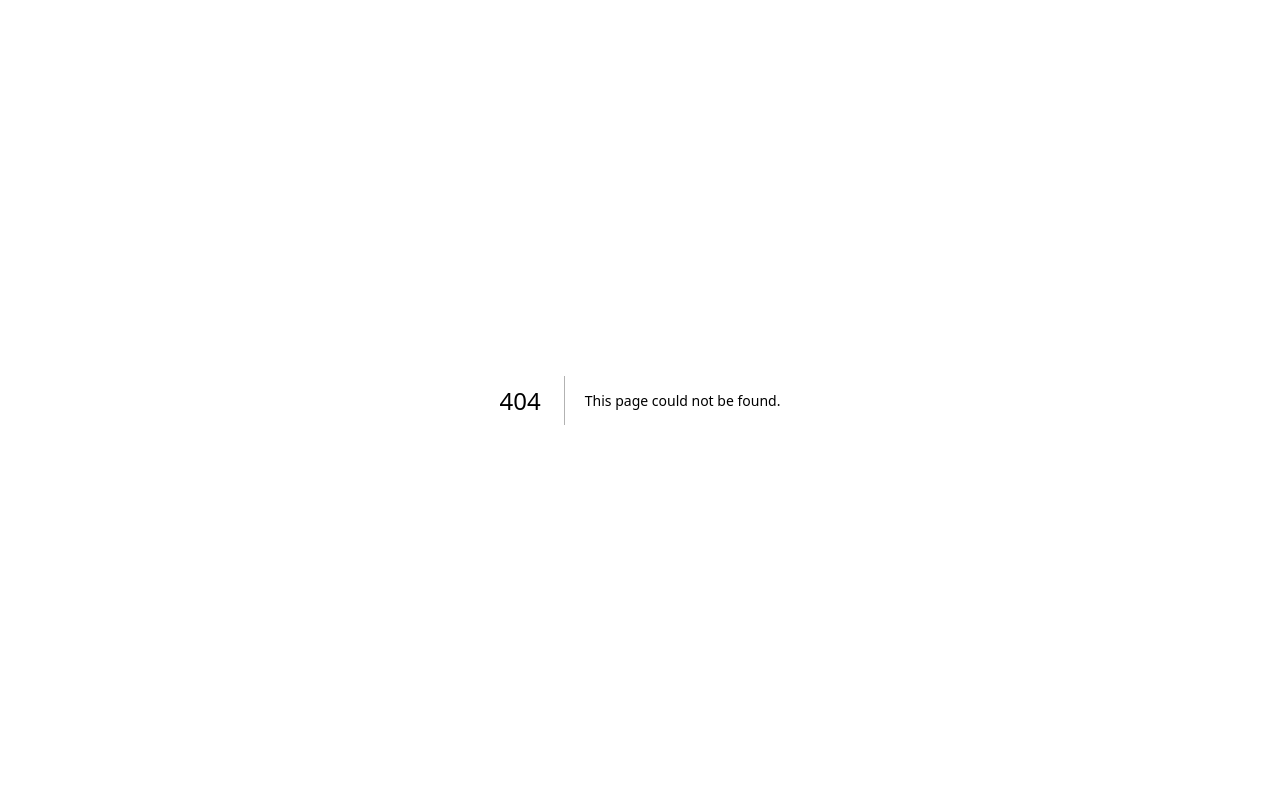
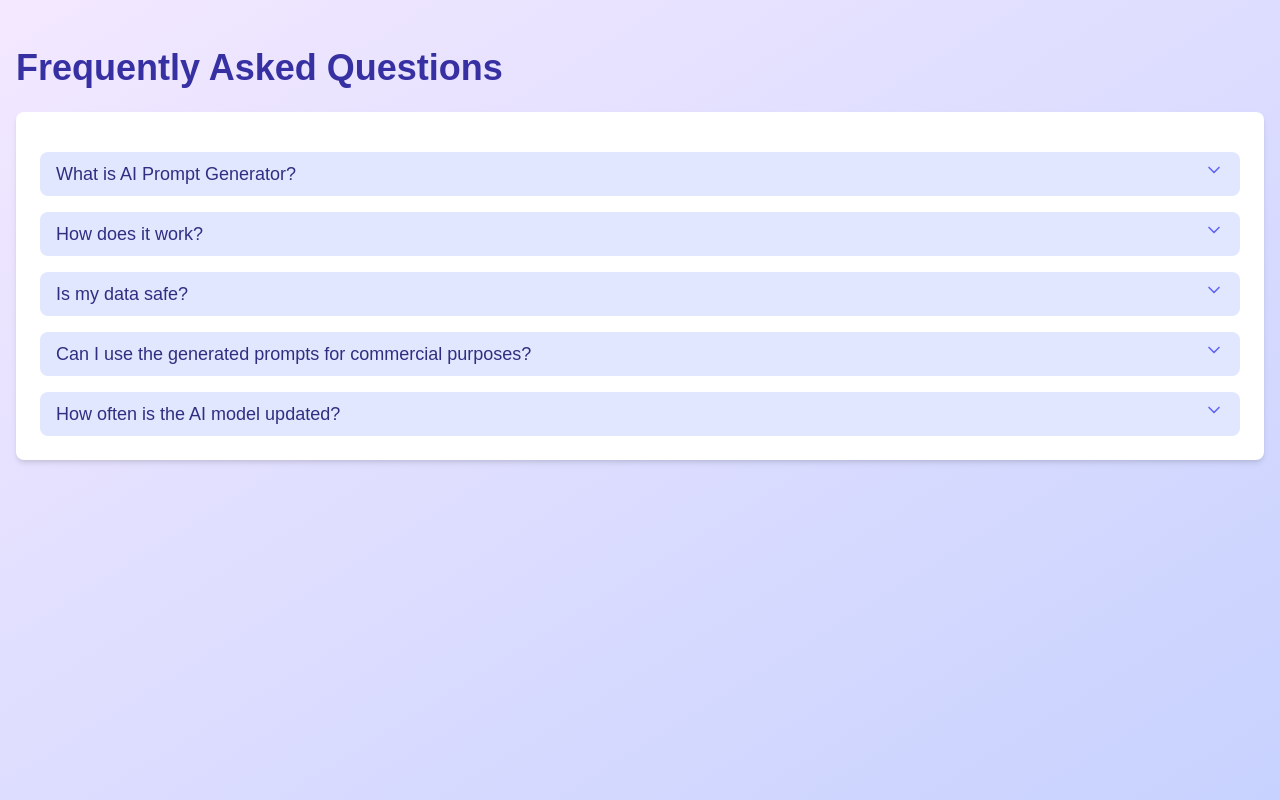
Before and after one commit to saikothasan/nex, a Next.js app: page /faq in a window 1280 px wide. Before the commit this address had no page. Built offline with nearby package versions, Linux system fonts and the light colour scheme.

Commit message:
Create page.tsx

```diff
--- /dev/null
+++ b/app/faq/page.tsx
@@ -0,0 +1,65 @@
+import { Disclosure, Transition } from '@headlessui/react';
+import { ChevronDown } from 'lucide-react';
+
+const faqs = [
+  {
+    question: "What is AI Prompt Generator?",
+    answer: "AI Prompt Generator is a tool that uses artificial intelligence to create unique and inspiring prompts for various purposes, such as writing, brainstorming, or discussion topics."
+  },
+  {
+    question: "How does it work?",
+    answer: "Our tool uses advanced language models to generate prompts based on your input topic and preferences. You can customize the tone, length, and genre of the prompts to suit your needs."
+  },
+  {
+    question: "Is my data safe?",
+    answer: "We take data privacy seriously. We do not store your generated prompts or use them for any purpose other than providing the service to you. For more information, please refer to our Privacy Policy."
+  },
+  {
+    question: "Can I use the generated prompts for commercial purposes?",
+    answer: "Yes, you can use the generated prompts for any purpose, including commercial use. However, we recommend checking the output for any potential copyright issues before publishing."
+  },
+  {
+    question: "How often is the AI model updated?",
+    answer: "We regularly update our AI model to ensure the highest quality and most up-to-date prompts. However, the exact frequency may vary depending on advancements in AI technology."
+  }
+];
+
+export default function FAQ() {
+  return (
+    <div className="min-h-screen bg-gradient-to-br from-purple-100 to-indigo-200 dark:from-gray-900 dark:to-indigo-900 transition-colors duration-500">
+      <div className="container mx-auto px-4 py-12">
+        <h1 className="text-4xl font-bold text-indigo-800 dark:text-indigo-300 mb-6">Frequently Asked Questions</h1>
+        <div className="bg-white dark:bg-gray-800 rounded-lg shadow-md p-6">
+          {faqs.map((faq, index) => (
+            <Disclosure key={index} as="div" className="mt-4">
+              {({ open }) => (
+                <>
+                  <Disclosure.Button className="flex justify-between w-full px-4 py-2 text-lg font-medium text-left text-indigo-900 dark:text-indigo-100 bg-indigo-100 dark:bg-indigo-900 rounded-lg hover:bg-indigo-200 dark:hover:bg-indigo-800 focus:outline-none focus-visible:ring focus-visible:ring-indigo-500 focus-visible:ring-opacity-75">
+                    <span>{faq.question}</span>
+                    <ChevronDown
+                      className={`${
+                        open ? 'transform rotate-180' : ''
+                      } w-5 h-5 text-indigo-500`}
+                    />
+                  </Disclosure.Button>
+                  <Transition
+                    enter="transition duration-100 ease-out"
+                    enterFrom="transform scale-95 opacity-0"
+                    enterTo="transform scale-100 opacity-100"
+                    leave="transition duration-75 ease-out"
+                    leaveFrom="transform scale-100 opacity-100"
+                    leaveTo="transform scale-95 opacity-0"
+                  >
+                    <Disclosure.Panel className="px-4 pt-4 pb-2 text-gray-700 dark:text-gray-300">
+                      {faq.answer}
+                    </Disclosure.Panel>
+                  </Transition>
+                </>
+              )}
+            </Disclosure>
+          ))}
+        </div>
+      </div>
+    </div>
+  );
+}
```
